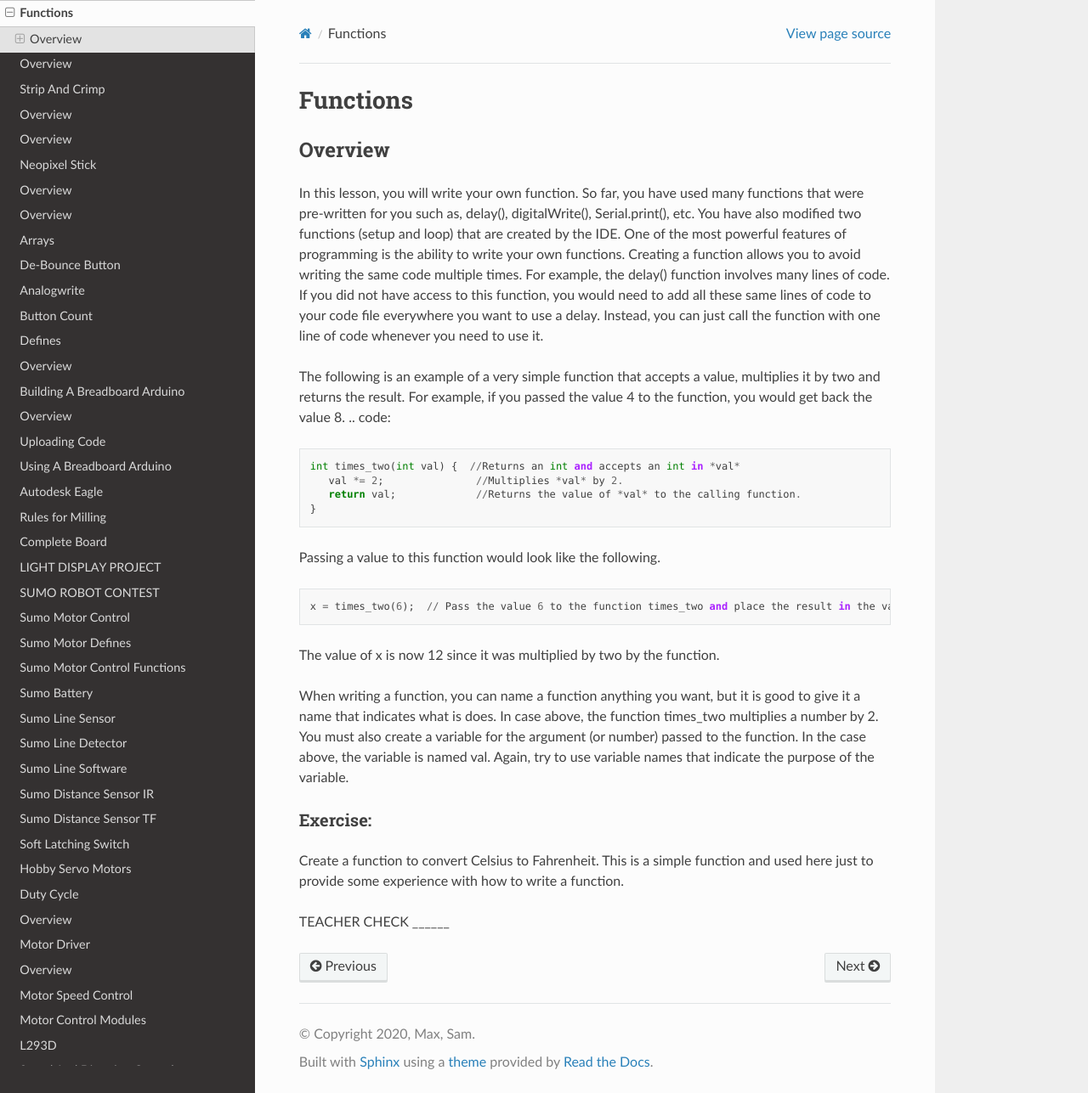
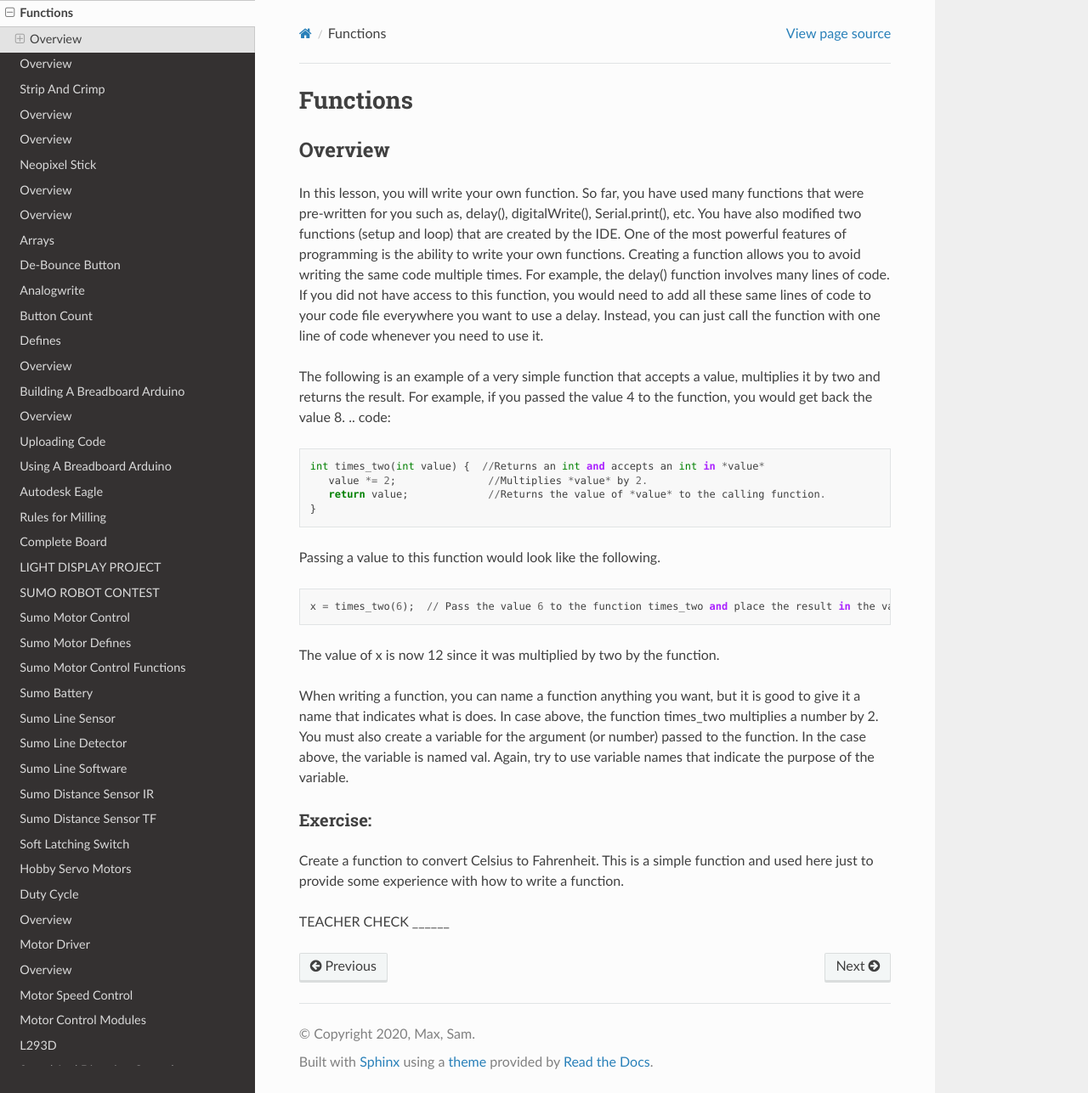
Before and after one commit to maxtkc/mvths-wiki, a Sphinx documentation site: the page built from docs/031-functions.rst, in a window 1280 px wide and 1287 px high. Shown: the whole window at 85% size. Built offline with Sphinx 7.4.7 and the Read the Docs theme 2.0.0, drawn with Linux system fonts in a browser that asks for light colours; pages that are not in the unit, such as notebooks, are missing from menus.

Commit message:
Update 031-functions.rst

```diff
--- a/docs/031-functions.rst
+++ b/docs/031-functions.rst
@@ -10,9 +10,9 @@ The following is an example of a very simple function that accepts a value, mult
 .. code::
 
 
-   int times_two(int val) {  //Returns an int and accepts an int in *val*
-      val *= 2;               //Multiplies *val* by 2.
-      return val;             //Returns the value of *val* to the calling function.
+   int times_two(int value) {  //Returns an int and accepts an int in *value*
+      value *= 2;               //Multiplies *value* by 2.
+      return value;             //Returns the value of *value* to the calling function.
    }
 
 Passing a value to this function would look like the following.
```
